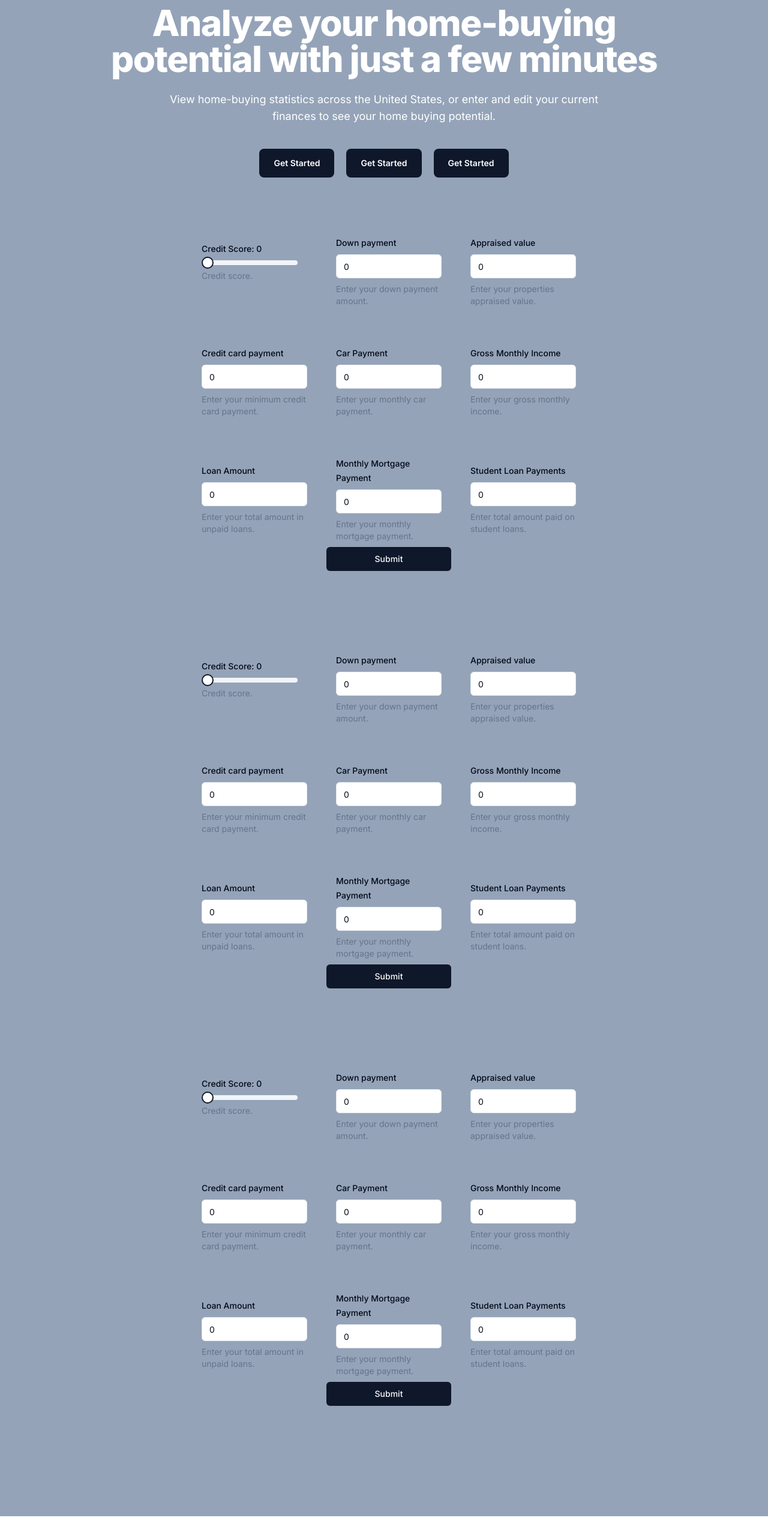
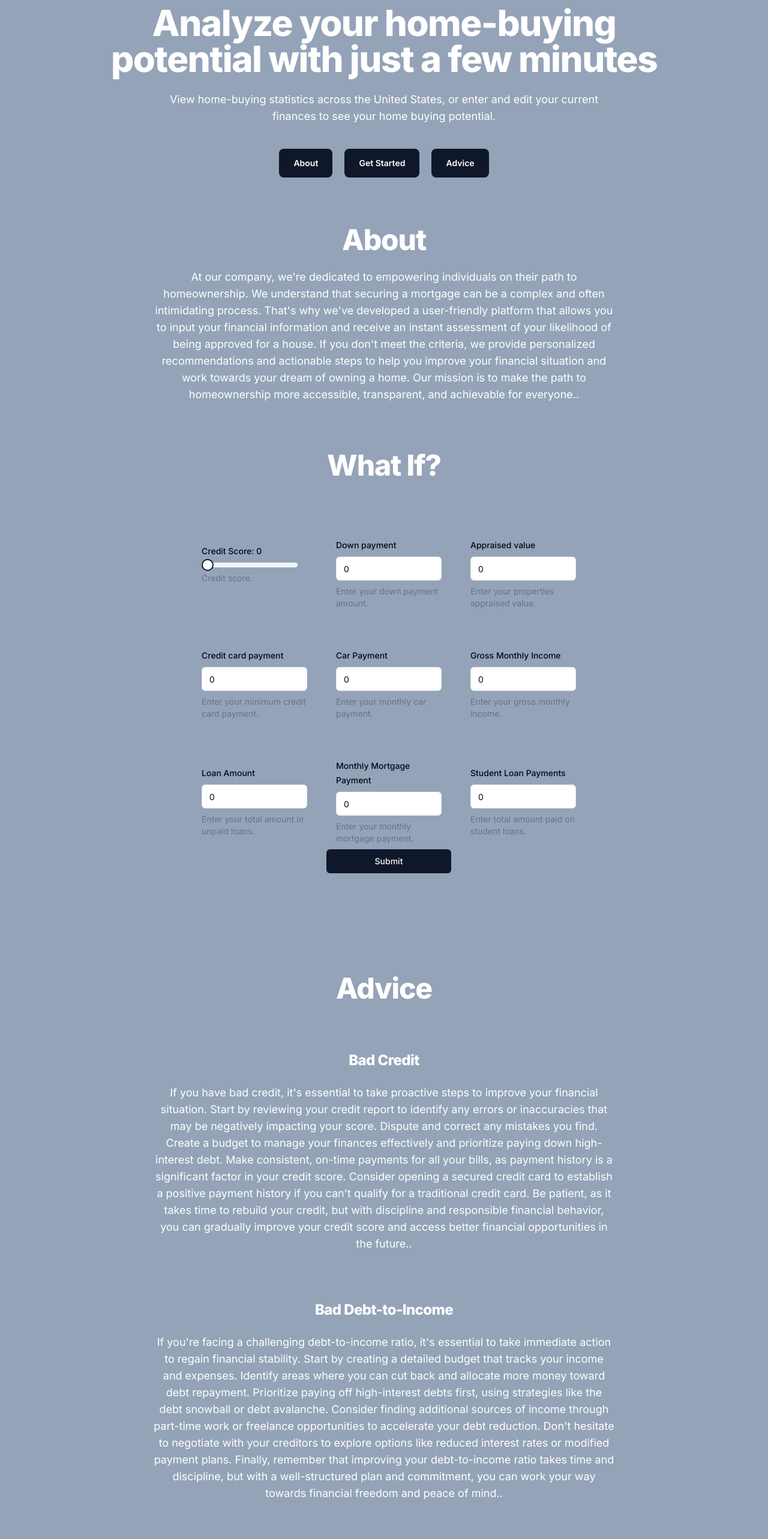
Before and after one commit to Seligmann/hackutd-fannie-mae, a Next.js app: page / in a window 1280 px wide. Shown: the part 216-2782 px from the top of the page at 60% size. Before the commit the page ends 2744 px from the top, so only its background shows below. Built offline with nearby package versions, Linux system fonts and the light colour scheme.

Commit message:
added paragraphs and stuff...

```diff
--- /dev/null
+++ b/app/AboutButton.js
@@ -0,0 +1,22 @@
+import {useEffect, useState} from "react";
+
+const AboutButton = ({div}) => {
+    const [clicked, setClicked] = useState(false);
+
+    useEffect(() => {
+        if (clicked) {
+            setClicked(false);
+            div.current.scrollIntoView({behavior: "smooth"});
+        }
+    }, [clicked, div]);
+
+    return (
+        <div className="mt-6 sm:mt-10 flex justify-center space-x-6 text-sm"><a
+            className="bg-slate-900 hover:bg-slate-700 focus:outline-none focus:ring-2 focus:ring-slate-400 focus:ring-offset-2 focus:ring-offset-slate-50 text-white font-semibold h-12 px-6 rounded-lg w-full flex items-center justify-center sm:w-auto dark:bg-sky-500 dark:highlight-white/20 dark:hover:bg-sky-400"
+            onClick={() => setClicked(true)}
+        >About</a>
+        </div>
+    );
+}
+
+export default AboutButton;
--- /dev/null
+++ b/app/AdviceButton.js
@@ -0,0 +1,22 @@
+import {useEffect, useState} from "react";
+
+const AdviceButton = ({div}) => {
+    const [clicked, setClicked] = useState(false);
+
+    useEffect(() => {
+        if (clicked) {
+            setClicked(false);
+            div.current.scrollIntoView({behavior: "smooth"});
+        }
+    }, [clicked, div]);
+
+    return (
+        <div className="mt-6 sm:mt-10 flex justify-center space-x-6 text-sm"><a
+            className="bg-slate-900 hover:bg-slate-700 focus:outline-none focus:ring-2 focus:ring-slate-400 focus:ring-offset-2 focus:ring-offset-slate-50 text-white font-semibold h-12 px-6 rounded-lg w-full flex items-center justify-center sm:w-auto dark:bg-sky-500 dark:highlight-white/20 dark:hover:bg-sky-400"
+            onClick={() => setClicked(true)}
+        >Advice</a>
+        </div>
+    );
+}
+
+export default AdviceButton;
--- a/app/ProfileForm.js
+++ b/app/ProfileForm.js
@@ -56,15 +56,14 @@ const ProfileForm = () => {
                         const studentLoanPayments = form.getValues().studentLoanPaymnets;
                         const ltv = Math.floor(appraisalValue / downPayment);
                         const dti = Math.ceil(grossMonthlyIncome / (carPayment + creditCardPayment + monthlyMortgagePayment));
-                        const dtiMortgage = Maht.ceil(grossMonthlyIncome / monthlyMortgagePayment);
+                        const dtiMortgage = Math.ceil(grossMonthlyIncome / monthlyMortgagePayment);
                         const fedti = monthlyMortgagePayment / grossMonthlyIncome;
 
-                        if (form.getValues().creditScore < 640) alert("No.");
-                        else if (dti > 0.43 || dtiMortgage > 0.28) alert("No.");
-                        else if (ltv < 0.80) alert("LTV is above threshold PMI might occur Suggest increase down payment or find cheaper house.");
-                        else if (fedti <= 0.28) alert("It's advised to with a higher down payment or lower house price to get cheaper mortgage.")
-                        else alert("Enjoy your new house!");
-
+                        if (form.getValues().creditScore < 640) alert("You need to improve your credit score before buying a house. See the \"Advice\" section below.");
+                        else if (dti > 0.43 || dtiMortgage > 0.28) alert("You need to improve your debt-to-income ratio. See the \"Advice\" section below.");
+                        else if (ltv < 0.80) alert("LTV is above threshold PMI might occur Suggest increase down payment or find cheaper house. See the \"Advice\" section below.");
+                        else if (fedti <= 0.28) alert("It's advised to with a higher down payment or lower house price to get cheaper mortgage. See the \"Advice\" section below.");
+                        else alert("You're in good financial standing!");
                     }
                     }
 
@@ -75,7 +74,8 @@ const ProfileForm = () => {
                         name="creditScore"
                         render={({field: {value, onChange}}) => (
                             <FormItem className={"justify-self-center p-4"}>
-                                <FormLabel className={"items-center"}>Credit Score: {form.getValues().creditScore}</FormLabel>
+                                <FormLabel className={"items-center"}>Credit
+                                    Score: {form.getValues().creditScore}</FormLabel>
                                 <FormControl>
                                     <Slider
                                         className={"w-40 justify-self-center"}
--- a/app/page.js
+++ b/app/page.js
@@ -4,20 +4,10 @@ import firebase from 'firebase/compat/app';
 import 'firebase/compat/firestore';
 import {useRef} from 'react';
 import "./styles.css";
-import { Chart as ChartJS, ArcElement, Tooltip, Legend } from 'chart.js';
-import { Pie } from 'react-chartjs-2';
-import {
-  NavigationMenu,
-  NavigationMenuContent,
-  NavigationMenuIndicator,
-  NavigationMenuItem,
-  NavigationMenuLink,
-  NavigationMenuList,
-  NavigationMenuTrigger,
-  NavigationMenuViewport,
-} from "@/components/ui/navigation-menu"
 
 import ProfileForm from "@/app/ProfileForm";
+import AdviceButton from "@/app/AdviceButton";
+import AboutButton from "@/app/AboutButton";
 
 const firebaseConfig = {
     apiKey: "AIzaSyBl_iuClcP2JLNYlMsim_M9GkUp3Ob6moo",
@@ -44,22 +34,75 @@ export default function Home() {
                     <div className="relative max-w-5xl mx-auto pt-20 sm:pt-24 lg:pt-32"><h1
                         className="font-extrabold text-4xl sm:text-5xl lg:text-6xl tracking-tight text-center text-white">Analyze
                         your home-buying potential with just a few minutes</h1><p
-              className="mt-6 text-lg text-center max-w-3xl mx-auto text-white">View home-buying statistics across
-            the United States, or enter and edit your current finances to see your home buying potential.</p>
+                        className="mt-6 text-lg text-center max-w-3xl mx-auto text-white">View home-buying statistics
+                        across
+                        the United States, or enter and edit your current finances to see your home buying
+                        potential.</p>
                     </div>
                     <div className={"flex flex-row space-x-5 justify-center"}>
-            <StartButton div={sectionOne}/>
+                        <AboutButton div={sectionOne}/>
                         <StartButton div={sectionTwo}/>
-            <StartButton div={sectionThree}/>
+                        <AdviceButton div={sectionThree}/>
                     </div>
                     <div ref={sectionOne}>
-            <ProfileForm/>
+                        <h2 className="text-4xl tracking-tight font-extrabold sm:text-5xl text-white text-center pt-20">About</h2>
+                        <p className="text-center mt-6 max-w-3xl mx-auto text-lg text-white">At our company, we're
+                            dedicated to empowering individuals on their path to homeownership. We understand that
+                            securing a mortgage can be a complex and often intimidating process. That's why we've
+                            developed a user-friendly platform that allows you to input your financial information and
+                            receive an instant assessment of your likelihood of being approved for a house. If you don't
+                            meet the criteria, we provide personalized recommendations and actionable steps to help you
+                            improve your financial situation and work towards your dream of owning a home. Our mission
+                            is to make the path to homeownership more accessible, transparent, and achievable for
+                            everyone..</p>
                     </div>
                     <div ref={sectionTwo}>
+                        <h2 className="text-4xl tracking-tight font-extrabold sm:text-5xl text-white text-center pt-20">What
+                            If?</h2>
                         <ProfileForm/>
                     </div>
                     <div ref={sectionThree}>
-            <ProfileForm/>
+                        <h2 className="text-4xl tracking-tight font-extrabold sm:text-5xl text-white text-center pt-20">Advice</h2>
+                        <h3 className="text-2xl tracking-tight font-extrabold sm:text-2xl text-white text-center pt-20">Bad
+                            Credit</h3>
+                        <p className="text-center mt-6 max-w-3xl mx-auto text-lg text-white">If you have bad credit,
+                            it's essential to take proactive steps to improve your financial situation. Start by
+                            reviewing your credit report to identify any errors or inaccuracies that may be negatively
+                            impacting your score. Dispute and correct any mistakes you find. Create a budget to manage
+                            your finances effectively and prioritize paying down high-interest debt. Make consistent,
+                            on-time payments for all your bills, as payment history is a significant factor in your
+                            credit score. Consider opening a secured credit card to establish a positive payment history
+                            if you can't qualify for a traditional credit card. Be patient, as it takes time to rebuild
+                            your credit, but with discipline and responsible financial behavior, you can gradually
+                            improve your credit score and access better financial opportunities in the future..</p>
+
+                        <h3 className="text-2xl tracking-tight font-extrabold sm:text-2xl text-white text-center pt-20">Bad
+                            Debt-to-Income</h3>
+                        <p className="text-center mt-6 max-w-3xl mx-auto text-lg text-white">If you're facing a
+                            challenging debt-to-income ratio, it's essential to take immediate action to regain
+                            financial stability. Start by creating a detailed budget that tracks your income and
+                            expenses. Identify areas where you can cut back and allocate more money toward debt
+                            repayment. Prioritize paying off high-interest debts first, using strategies like the debt
+                            snowball or debt avalanche. Consider finding additional sources of income through part-time
+                            work or freelance opportunities to accelerate your debt reduction. Don't hesitate to
+                            negotiate with your creditors to explore options like reduced interest rates or modified
+                            payment plans. Finally, remember that improving your debt-to-income ratio takes time and
+                            discipline, but with a well-structured plan and commitment, you can work your way towards
+                            financial freedom and peace of mind..</p>
+                        <h3 className="text-2xl tracking-tight font-extrabold sm:text-2xl text-white text-center pt-20">Bad
+                            Front-End Debt-to-Income</h3>
+                        <p className="text-center mt-6 max-w-3xl mx-auto text-lg text-white">If you're dealing with a
+                            poor front-end debt-to-income ratio, which typically pertains to housing costs such as
+                            mortgage or rent relative to your income, it's vital to take immediate action to rebalance
+                            your finances. Consider downsizing your living arrangements if your housing costs are too
+                            high for your income level. Look for more affordable housing options or consider taking on a
+                            roommate to share expenses. Additionally, explore opportunities to increase your income,
+                            such as finding a higher-paying job or taking on a side gig. Revisiting your budget to cut
+                            unnecessary expenses can also free up funds to allocate toward housing costs. Don't forget
+                            to negotiate with your landlord or mortgage lender to discuss possible alternatives or
+                            modifications to make your housing payments more manageable. Striving for a more balanced
+                            front-end debt-to-income ratio will help alleviate financial stress and ensure more
+                            stability in your housing situation..</p>
                     </div>
                 </div>
             </div>
```
Lines whose indentation alone changed are shown as unchanged.
